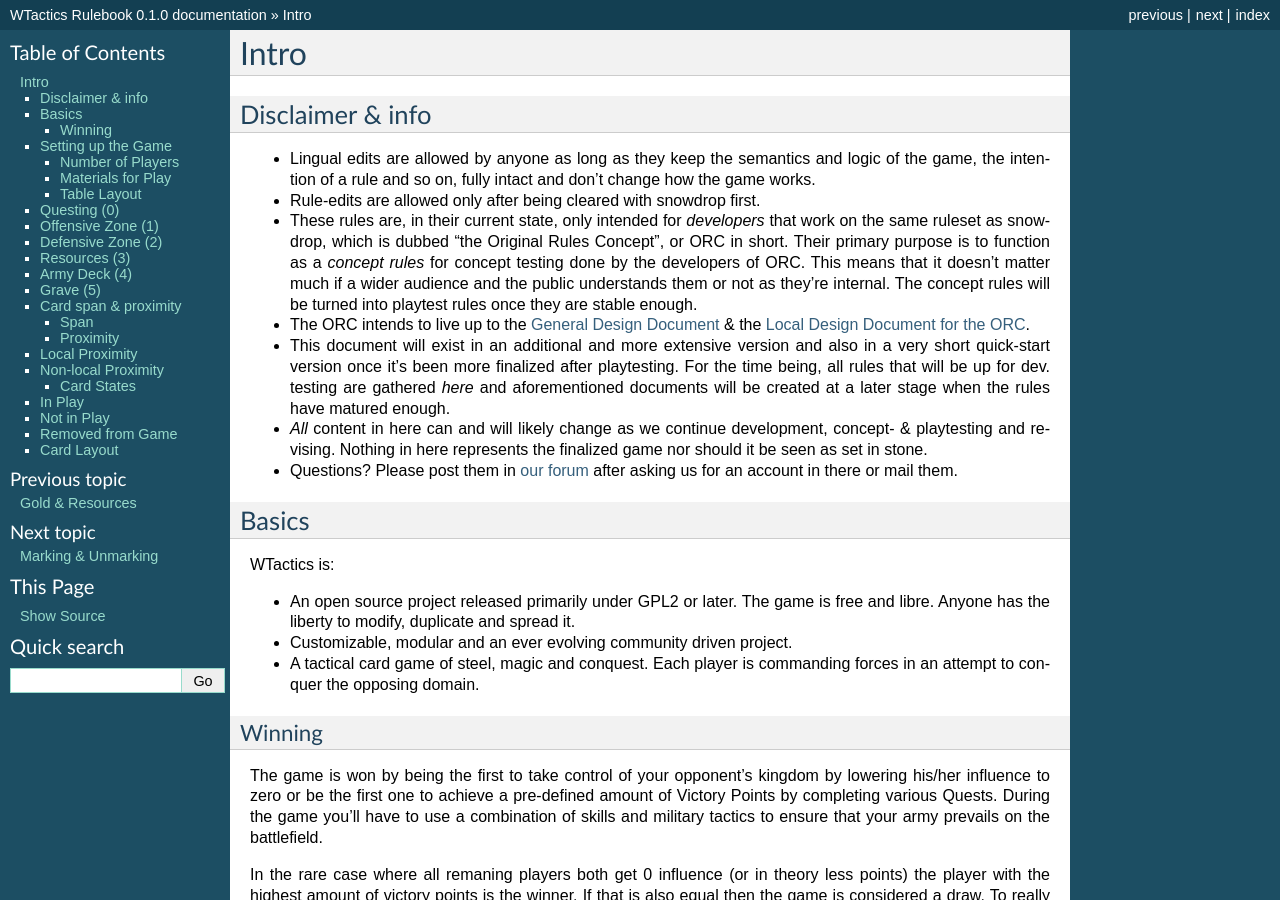
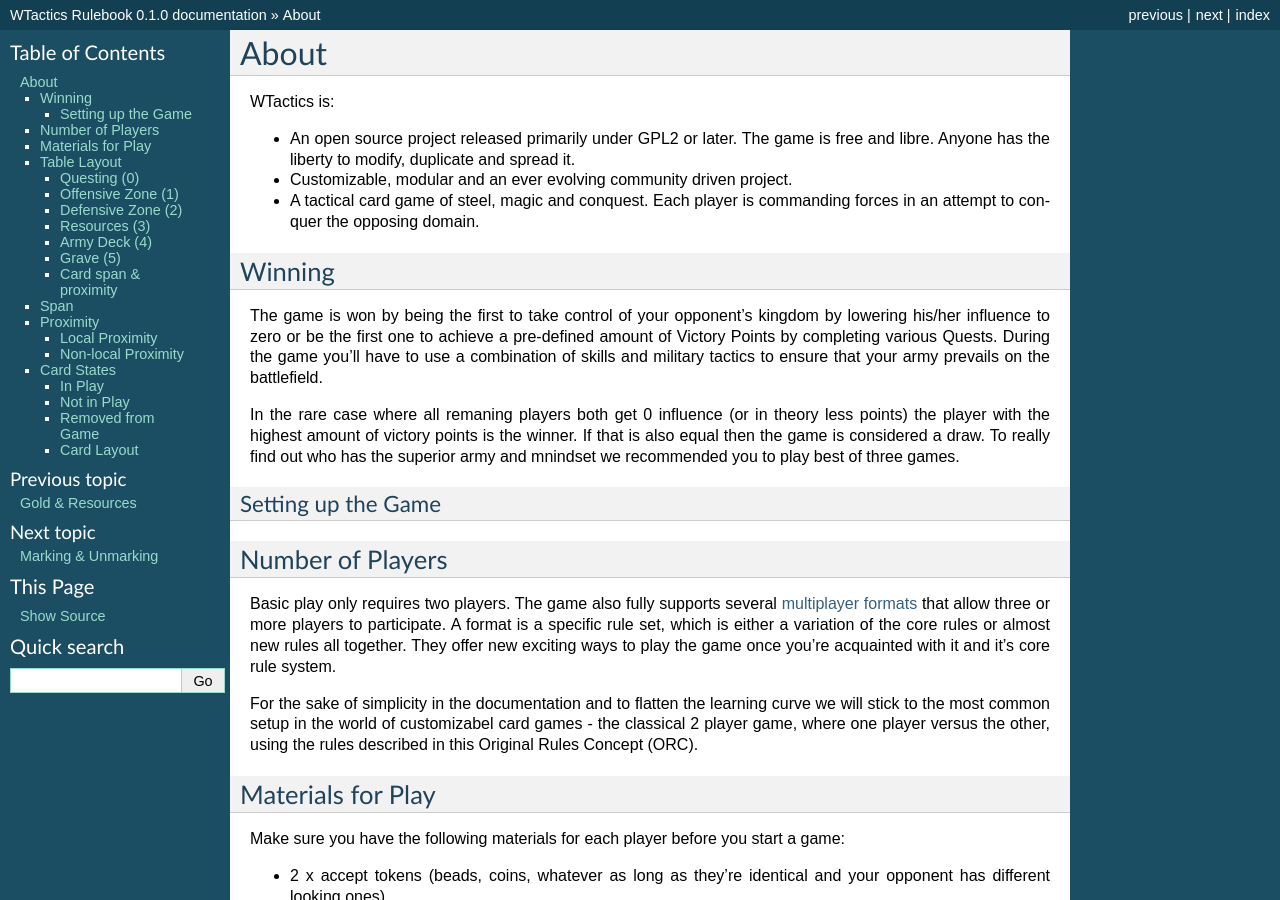
Before and after one commit to naught101/rules, a Sphinx documentation site: the page built from source/quickstart/intro.rst, in a window 1280 px wide and 900 px high. Built offline with Sphinx 7.4.7, drawn with Linux system fonts in a browser that asks for light colours.

Commit message:
- summarized the golden rule and removed separate chapter

```diff
--- a/source/index.rst
+++ b/source/index.rst
@@ -22,6 +22,5 @@
    quickstart/assigning
    quickstart/round_structure
    quickstart/abilities
-   quickstart/conflicting_rules_and_effects
    quickstart/combat
    quickstart/deck_building
--- a/source/quickstart/intro.rst
+++ b/source/quickstart/intro.rst
@@ -1,42 +1,5 @@
-Intro
+About
 =====
-
-Disclaimer & info
------------------
-
--  Lingual edits are allowed by anyone as long as they keep the
-   semantics and logic of the game, the intention of a rule and so on,
-   fully intact and don't change how the game works.
-
--  Rule-edits are allowed only after being cleared with snowdrop
-   first.
-
--  These rules are, in their current state, only intended for
-   *developers* that work on the same ruleset as snowdrop, which is
-   dubbed "the Original Rules Concept", or ORC in short. Their primary
-   purpose is to function as a *concept rules* for concept testing done
-   by the developers of ORC. This means that it doesn't matter much if a
-   wider audience and the public understands them or not as they're
-   internal. The concept rules will be turned into playtest rules once
-   they are stable enough.
--  The ORC intends to live up to the `General Design
-   Document <General Design Document>`__ & the `Local Design Document
-   for the ORC <Local design document (ORC)>`__.
--  This document will exist in an additional and more extensive version
-   and also in a very short quick-start version once it's been more
-   finalized after playtesting. For the time being, all rules that will
-   be up for dev. testing are gathered *here* and aforementioned
-   documents will be created at a later stage when the rules have
-   matured enough.
--  *All* content in here can and will likely change as we continue
-   development, concept- & playtesting and revising. Nothing in here
-   represents the finalized game nor should it be seen as set in stone.
--  Questions? Please post them in `our
-   forum <http://WTactics.org/forum>`__ after asking us for an account
-   in there or mail them.
-
-Basics
-------
 
 WTactics is:
 
```
Also changed, not shown: source/quickstart/abilities.rst (+9 -0 lines).
